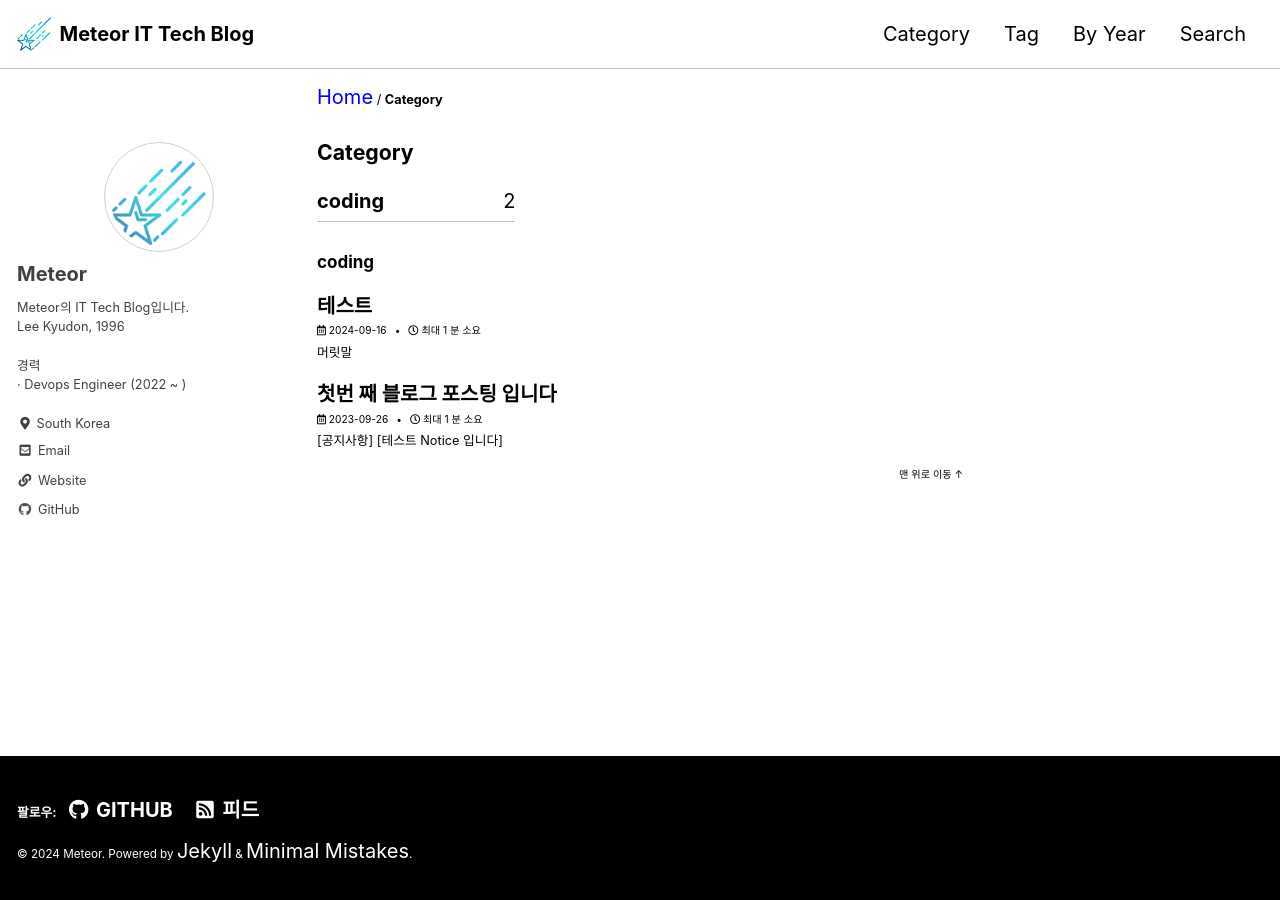
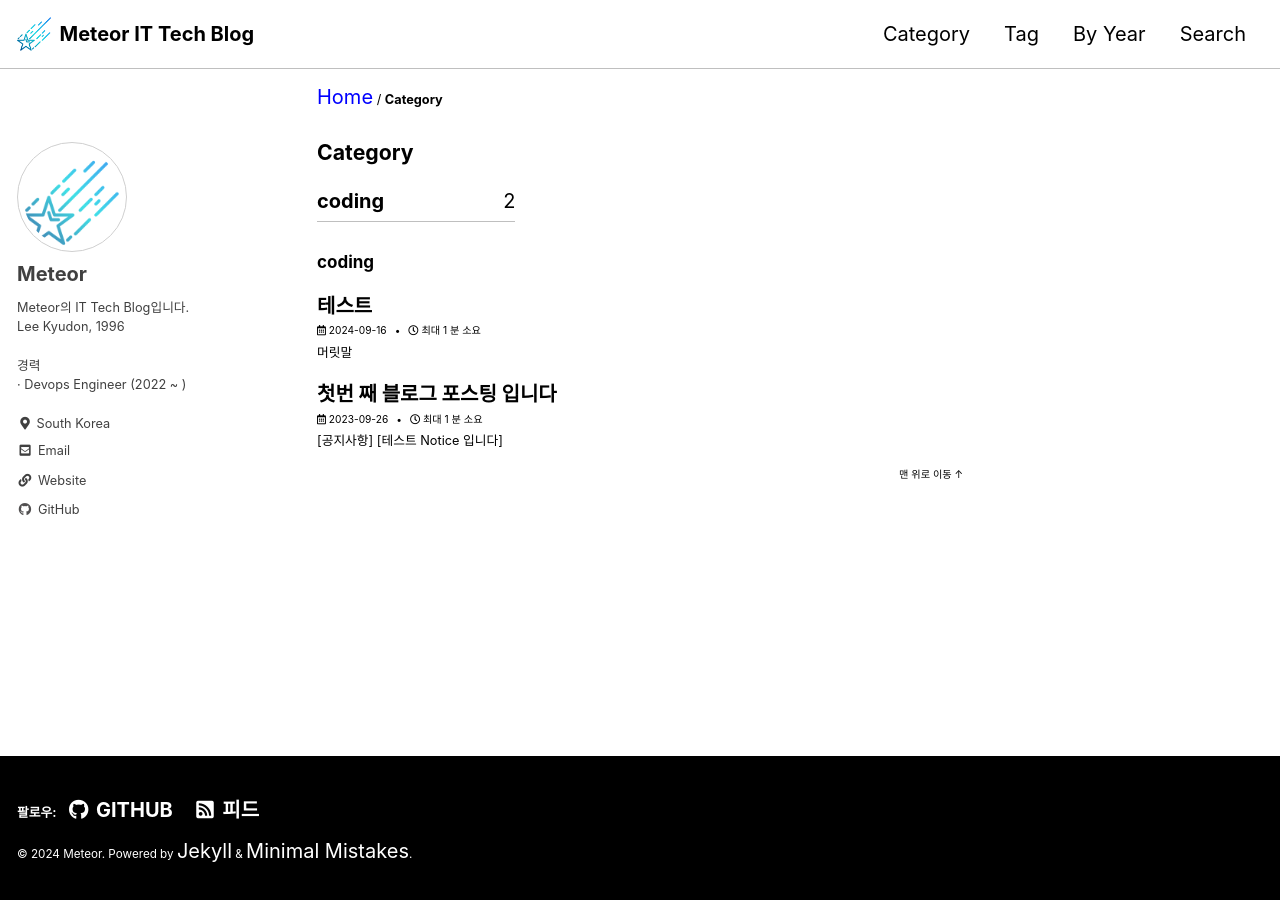
Before and after one commit to MeteorNote/MeteorNote.github.io, a Jekyll site: the page built from _pages/category-archive.md, in a window 1280 px wide. Built offline with Jekyll 4.4.1, drawn with Linux system fonts in a browser that asks for light colours; cached includes are drawn as plain includes.

Commit message:
undo style

```diff
--- a/_includes/author-profile.html
+++ b/_includes/author-profile.html
@@ -4,7 +4,7 @@
 <div itemscope itemtype="https://schema.org/Person" class="h-card">
 
   {% if author.avatar %}
-    <div class="author__avatar" style="text-align: center;">
+    <div class="author__avatar">
       <a href="{{ author.home | default: '/' | absolute_url }}">
         <img src="{{ author.avatar | relative_url }}" alt="{{ author.name }}" itemprop="image" class="u-photo">
       </a>
```
